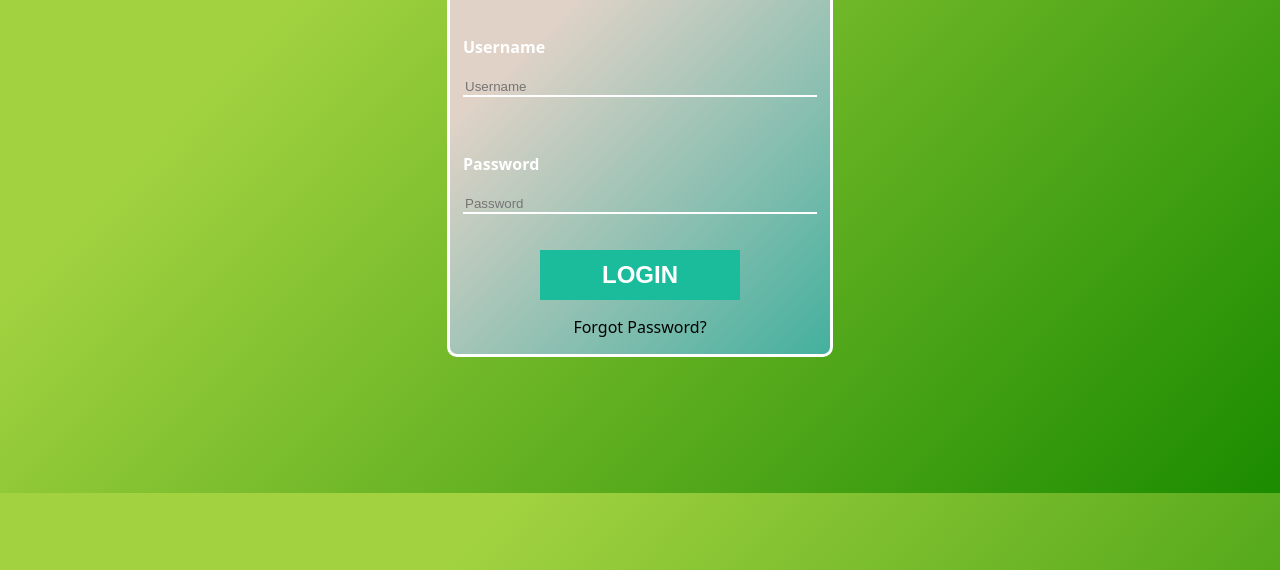
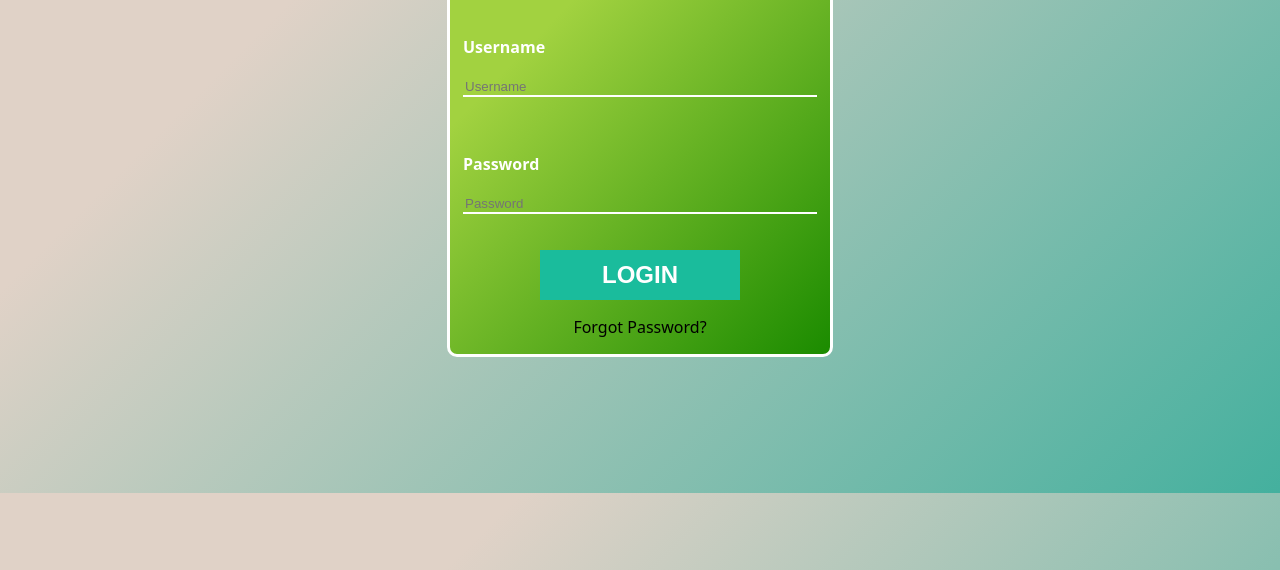
Before and after one commit to Some1Uknow/loginpage-UI, a plain HTML site: page index.html in a window 1280 px wide. Shown: the part 230-800 px from the top of the page. Drawn offline with Linux system fonts and the light colour scheme.

Commit message:
Update login form.css

```diff
--- a/login form.css
+++ b/login form.css
@@ -1,6 +1,6 @@
 body {
-  background-color: #1b8b00;
-background-image: linear-gradient(314deg, #1b8b00 0%, #a2d240 74%);
+   background-color: #44b09e;
+background-image: linear-gradient(315deg, #44b09e 0%, #e0d2c7 74%);
   display: flex;
   justify-content: center;
   align-items: center;
@@ -8,8 +8,9 @@ background-image: linear-gradient(314deg, #1b8b00 0%, #a2d240 74%);
 }
 
 form {
-  background-color: #44b09e;
-background-image: linear-gradient(315deg, #44b09e 0%, #e0d2c7 74%);
+  background-color: #1b8b00;
+background-image: linear-gradient(314deg, #1b8b00 0%, #a2d240 74%);
+
   display: flex;
   justify-content: center;
   align-items: center;
```
